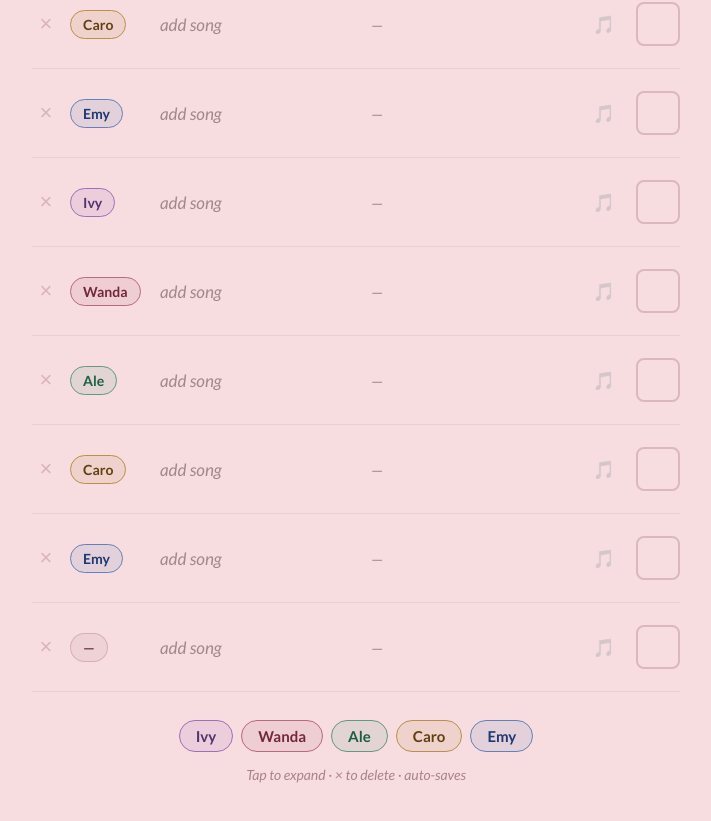
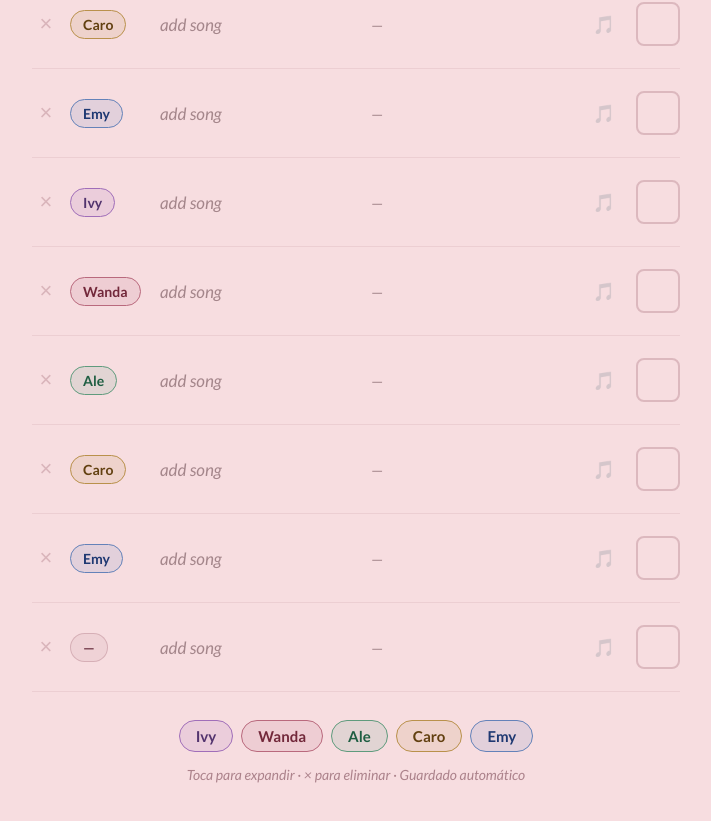
Before and after one commit to ElmarieWoods/Karaoke-tracker-2026, a React (Vite) app: page / in a window 1280 px wide. Shown: the part 1619-2440 px from the top of the page, without its empty margins (284-995 px from the left). Built offline with nearby package versions, Linux system fonts and the light colour scheme; a web font is replaced by a local one.

Commit message:
Update App.jsx

```diff
--- a/src/App.jsx
+++ b/src/App.jsx
@@ -313,7 +313,7 @@ export default function App() {
         <div style={{display:'flex',flexWrap:'wrap',gap:8,margin:`28px ${G}px 0`,justifyContent:'center'}}>
           {NAMES.map(name=>{const c=NC[name];return<div key={name} style={{padding:'6px 16px',borderRadius:20,background:c.bg,border:`1px solid ${c.border}`,color:c.text,fontSize:'15px',fontWeight:700}}>{name}</div>})}
         </div>
-        <p style={{textAlign:'center',marginTop:14,paddingBottom:8,color:'rgba(80,20,35,0.45)',fontSize:'14px',fontStyle:'italic'}}>Tap to expand · × to delete · auto-saves</p>
+        <p style={{textAlign:'center',marginTop:14,paddingBottom:8,color:'rgba(80,20,35,0.45)',fontSize:'14px',fontStyle:'italic'}}>Toca para expandir · × para eliminar · Guardado automático</p>
       </div>
 
       {/* FAB — hide when a row is expanded */}
```
